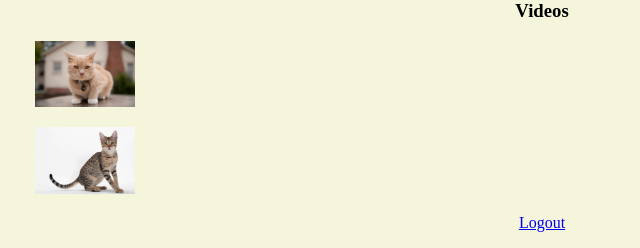
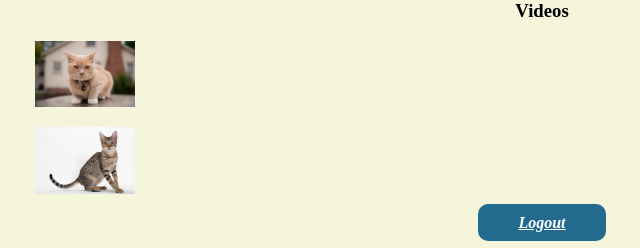
Before and after one commit to stwins60/VideoToText, a Flask app: page /index in a window 1280 px wide. Shown: the part 719-967 px from the top of the page, without its empty margins (223-863 px from the left). Run offline with Flask 2, Linux system fonts and the light colour scheme.

Commit message:
added new css

```diff
--- a/static/style.css
+++ b/static/style.css
@@ -67,6 +67,15 @@ h1, h2 {
 
 .form-horizontal > button:hover {
     background-color: royalblue;
+}
+
+.btn{
+    padding: 10px 40px;
+    background-color: #236B8E;
+    color: #FFFFFF;
+    font-style: oblique;
+    font-weight: bold;
+    border-radius: 10px;
 }
 
 /* Full-width input fields */
```
